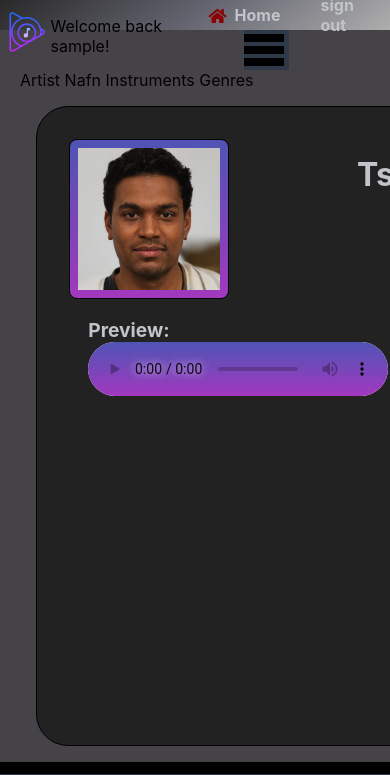
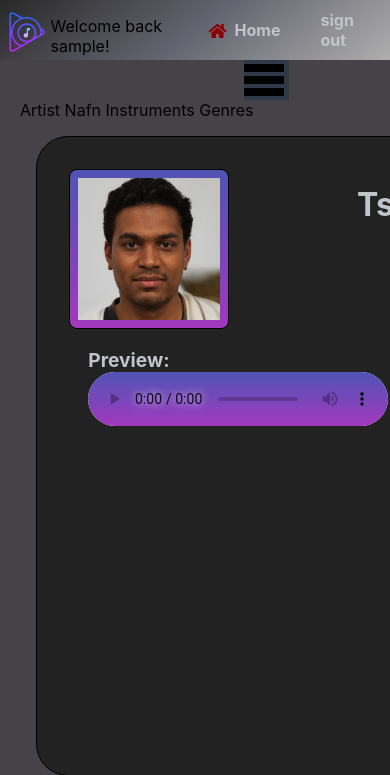
Before and after one commit to Vef2-musc/Project-Lets-Make-Music, a Flask app: page /home in a window 390 px wide; the page is wider, and only the part inside the window is pictured. Shown: the top 775 px of that part. Run offline with Flask 2, Linux system fonts and the light colour scheme; the visitor is signed in with stand-in values (Sample User, id 1); some libraries are stand-ins or nearby versions.

Commit message:
betri header

```diff
--- a/static/main.css
+++ b/static/main.css
@@ -327,7 +327,7 @@ audio::-webkit-media-controls-play-button:hover {
     .navtop {
         background: rgb(41,41,41);
         background: linear-gradient(142deg, rgba(41,41,41,1) 0%, rgba(100,100,112,1) 50%, rgba(174,174,174,1) 100%);
-        height: 30px;
+        height: 60px;
         width: 100%;
         border: 0;
     }
```
